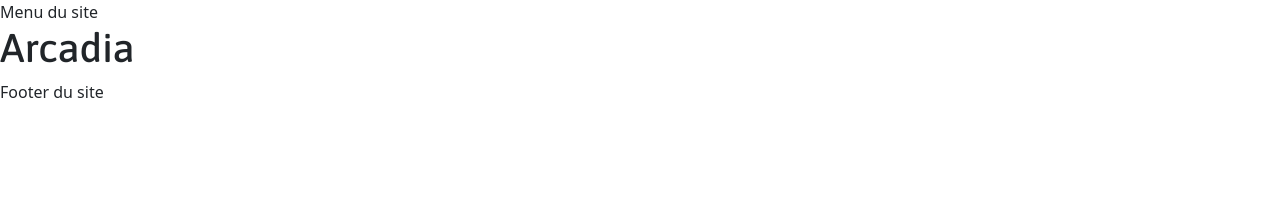
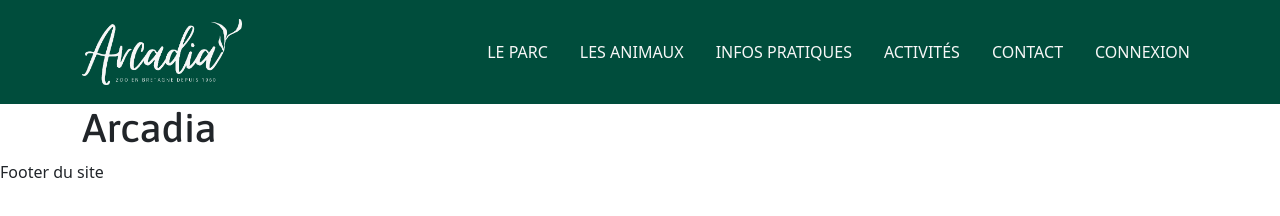
Before and after one commit to omeymaa/ArcadiaFront, a website with bundled scripts: page index.html in a window 1280 px wide. Built offline with nearby package versions, Linux system fonts and the light colour scheme; files whose address does not match are found by name.

Commit message:
adding header and navigation

```diff
--- a/Router/allRoutes.js
+++ b/Router/allRoutes.js
@@ -2,7 +2,14 @@ import Route from "./Route.js";
 
 //Définir ici vos routes
 export const allRoutes = [
-    new Route("/", "Accueil", "/pages/home.html"),];
+    new Route("/", "Accueil", "/pages/home.html"),
+    new Route("/le-parc", "Le parc", "/pages/le-parc.html"),
+    new Route("/les-animaux", "Les animaux", "/pages/les-animaux.html"),
+    new Route("/infos-pratiques", "Infos pratiques", "/pages/infos-pratiques.html"),
+    new Route("/activites", "Activités", "/pages/activites.html"),
+    new Route("/contact", "Contact", "/pages/contact.html"),
+    new Route("/connexion", "Connexion", "/pages/connexion.html"),
+];
 
 //Le titre s'affiche comme ceci : Route.titre - websitename
-export const websiteName = "Ar";
+export const websiteName = "Arcadia";
--- a/assets/_settings.scss
+++ b/assets/_settings.scss
@@ -4,7 +4,7 @@ $color-secondary: hsl(214, 71%, 24%);
 $color-accent: hsl(23, 100%, 24%);
 
 $color-bg-primary : hsl(171, 16%, 92%);
-$color-secondary: hsl(213, 23%, 92%);
+$color-bg-secondary: hsl(213, 23%, 92%);
 
 $color-light: hsl(0, 0%, 97%);
 $color-dark:hsl(0, 0%, 13%);
@@ -18,6 +18,14 @@ $font-family-text: "Open Sans", sans-serif;
     font-weight: 700;
 }
 
+// general style
+* {
+    padding: 0;
+    margin: 0;
+    box-sizing: border-box;
+}
+
 body {
     font-family: $font-family-text;
+    font-size: 1.1rem; /*11px*/
 }
--- a/assets/styles/layouts/_header.scss
+++ b/assets/styles/layouts/_header.scss
@@ -0,0 +1,37 @@
+header {
+    background: $color-primary;
+
+    .logo img{
+        width: 10rem;
+    }
+
+    nav a{
+        color: $color-light !important;
+        position: relative;
+
+        &::before {
+            content: '';
+            position: absolute;
+            width: 100%;
+            height: 2px;
+            border-radius: 2px;
+            background-color: $color-light;
+            bottom: 0;
+            left: 0;
+            transform-origin: right;
+            transform: scaleX(0);
+            transition: transform .3s ease-in-out;
+        }
+
+        &:hover::before {
+            transform-origin: left;
+            transform: scaleX(1);
+        }
+    }
+
+    .custom-toggler {
+        border-color: $color-light;
+        color: $color-light;
+        font-size: 40px;
+    }
+}
--- a/index.html
+++ b/index.html
@@ -13,11 +13,34 @@
     <title>Document</title>
 </head>
 <body>
-    <header>
-        Menu du site
-    </header>
+        <header class="navbar">
+            <div class="container navbar-expand-lg d-flex align-items-center justify-content-between py-2">
+                <div class="logo">
+                    <a href="/" class="">
+                     <img class="img-fluid" src="assets/img/Logo Arcadia.png" alt="Logo Arcadia">
+                    </a>
+                </div>
 
-    <main id="main-page">
+                <button class="navbar-toggler custom-toggler" type="button" data-bs-toggle="collapse" data-bs-target="#navbarScroll" aria-controls="navbarScroll" aria-expanded="false" aria-label="Toggle navigation">
+                    <i class="bi bi-list"></i>
+                </button>
+
+
+                <nav class="navbar-collapse collapse justify-content-end text-uppercase py-3" id="navbarScroll">
+                    <ul class="nav navbar-nav nav-pills">
+                        <li class="nav-item me-3"><a href="/le-parc" class="nav-link">Le parc</a></li>
+                        <li class="nav-item me-3"><a href="/les-animaux" class="nav-link">Les animaux</a></li>
+                        <li class="nav-item me-3"><a href="/infos-pratiques" class="nav-link">Infos pratiques</a></li>
+                        <li class="nav-item me-3"><a href="/activites" class="nav-link">Activités</a></li>
+                        <li class="nav-item me-3"><a href="/contact" class="nav-link">Contact</a></li>
+                        <li class="nav-item"><a href="/connexion" class="nav-link">Connexion</a></li>
+                    </ul>
+                </nav>
+            </div>
+        </header>
+
+
+    <main id="main-page" class="container">
         <!-- Le contenu du site sera injecté ici -->
     </main>
 
```
Also changed, not shown: pages/activites.html (added, +1 -0 lines), pages/connexion.html (added, +1 -0 lines), pages/contact.html (added, +1 -0 lines), pages/infos-pratiques.html (added, +1 -0 lines), pages/le-parc.html (added, +1 -0 lines), pages/les-animaux.html (added, +1 -0 lines), assets/img/Logo Arcadia.png (added), assets/index.css, 3 other files.
